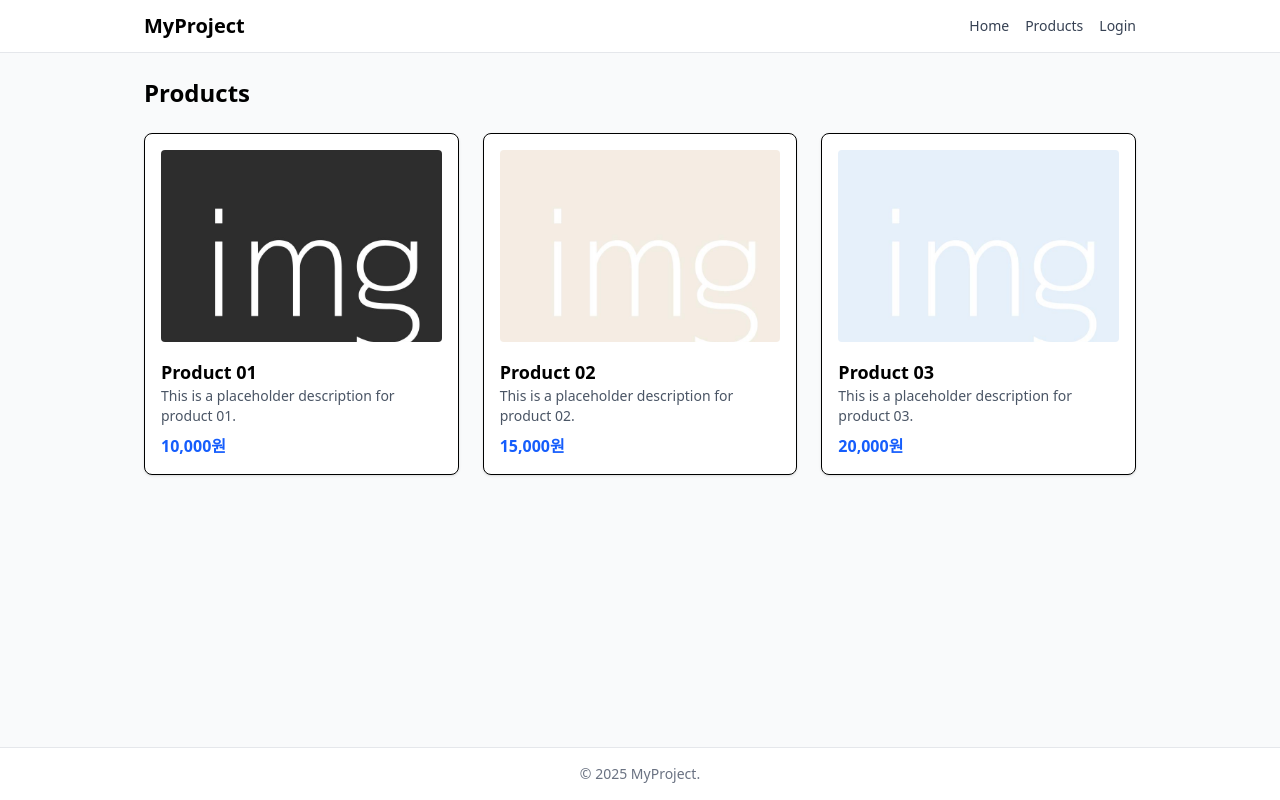
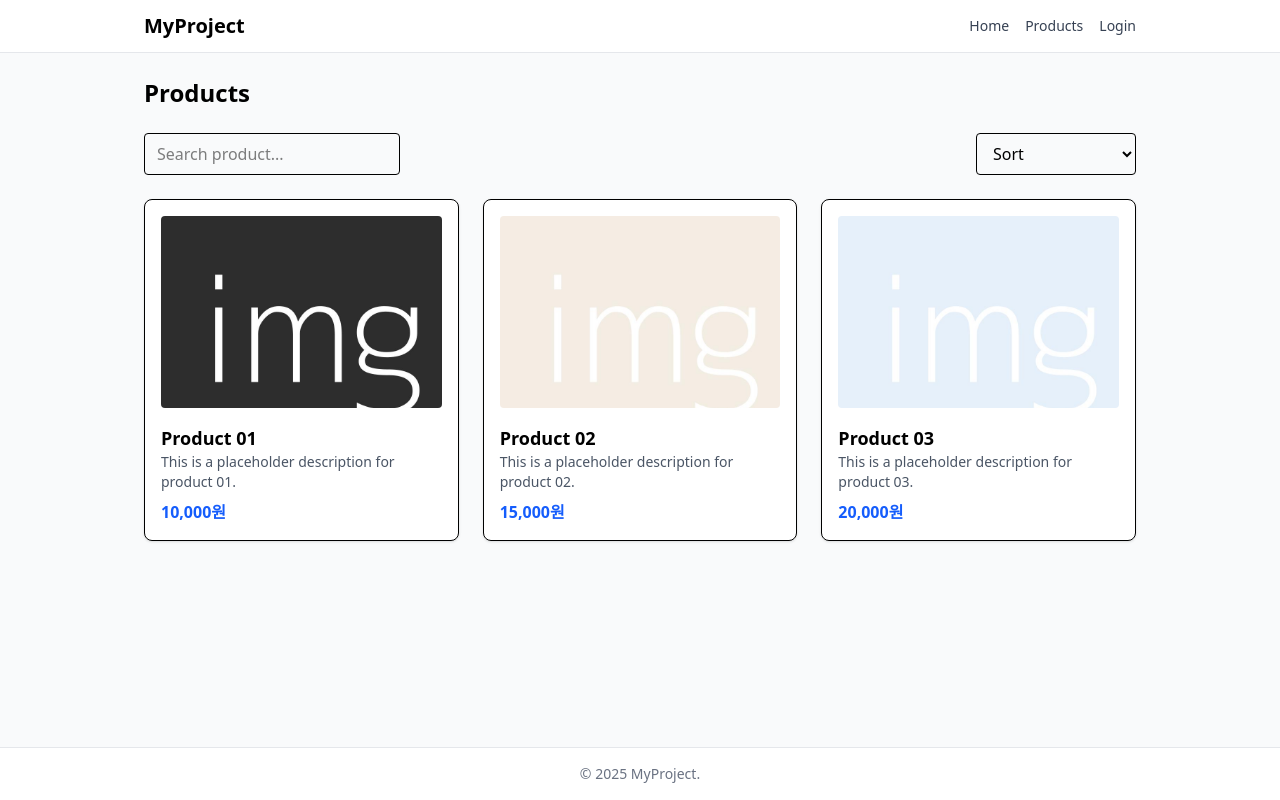
Before and after one commit to sehee-an/react-fo-template, a React (Vite) app: page /products in a window 1280 px wide. Built offline with nearby package versions, Linux system fonts and the light colour scheme.

Commit message:
feat: add product search and price sorting features to Products page

```diff
--- a/src/pages/Products.tsx
+++ b/src/pages/Products.tsx
@@ -8,6 +8,8 @@ export default function Products() {
   const [products, setProducts] = useState<Product[]>([]);
   const [loading, setLoading] = useState(true);
   const [error, setError] = useState("");
+  const [search, setSearch] = useState("");
+  const [sort, setSort] = useState("");
 
   useEffect(() => {
     fetchProducts()
@@ -41,13 +43,41 @@ export default function Products() {
     return <div className="text-red-600">{error}</div>;
   }
 
+  const filteredProducts = products
+  .filter((item) =>
+    item.name.toLowerCase().includes(search.toLowerCase())
+  )
+  .sort((a, b) => {
+    if (sort === "low") return a.price - b.price;
+    if (sort === "high") return b.price - a.price;
+    return 0;
+  });
 
   return (
     <div>
       <h2 className="text-2xl font-semibold mb-6">Products</h2>
 
+      <div className="flex flex-col sm:flex-row sm:items-center sm:justify-between mb-6 gap-4">
+        <input
+          type="text"
+          placeholder="Search product..."
+          value={search}
+          onChange={(e) => setSearch(e.target.value)}
+          className="border px-3 py-2 rounded w-full sm:w-64"
+        />
+        <select
+        value={sort}
+        onChange={(e) => setSort(e.target.value)}
+        className="border px-3 py-2 rounded w-full sm:w-40"
+      >
+        <option value="">Sort</option>
+        <option value="low">Price: Low → High</option>
+        <option value="high">Price: High → Low</option>
+      </select>
+      </div>
+
       <div className="grid grid-cols-1 sm:grid-cols-2 md:grid-cols-3 gap-6">
-        {products.map((p) => (
+        {filteredProducts.map((p) => (
           <Link
             key={p.id}
             to={`/product/${p.id}`}
```
